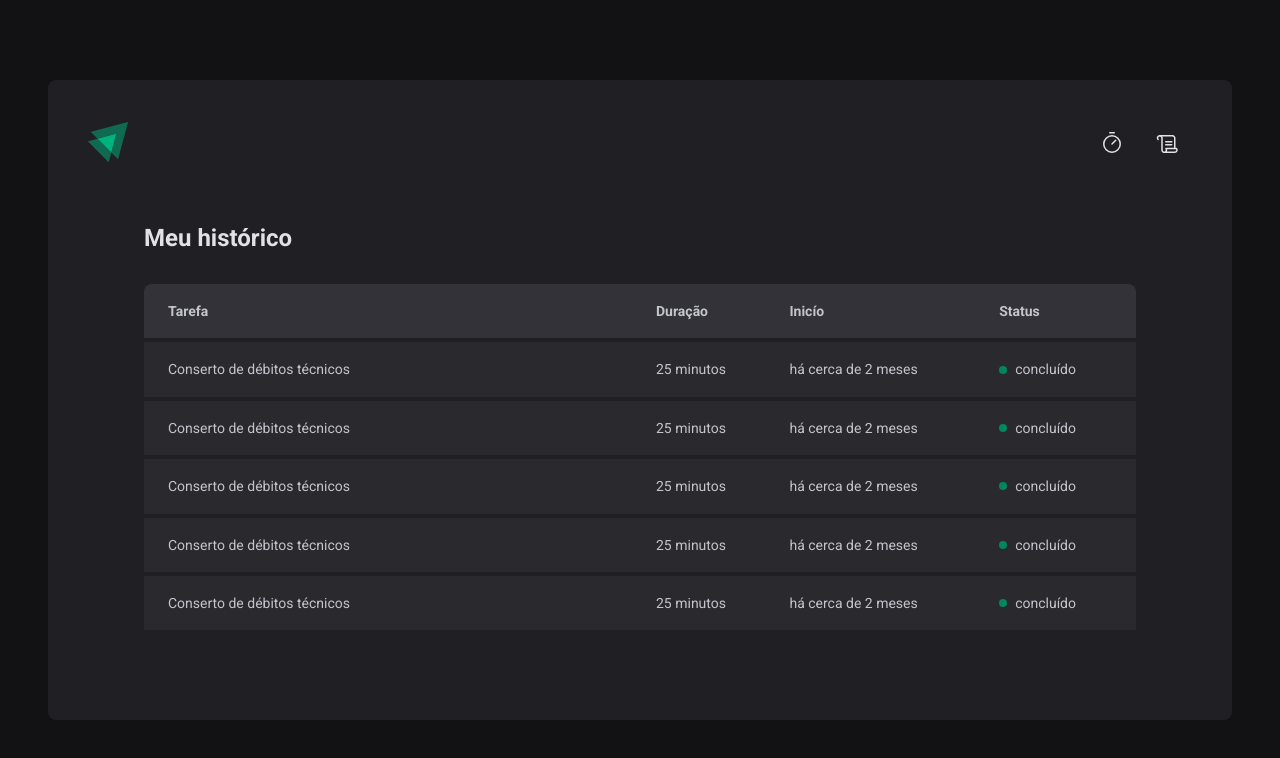
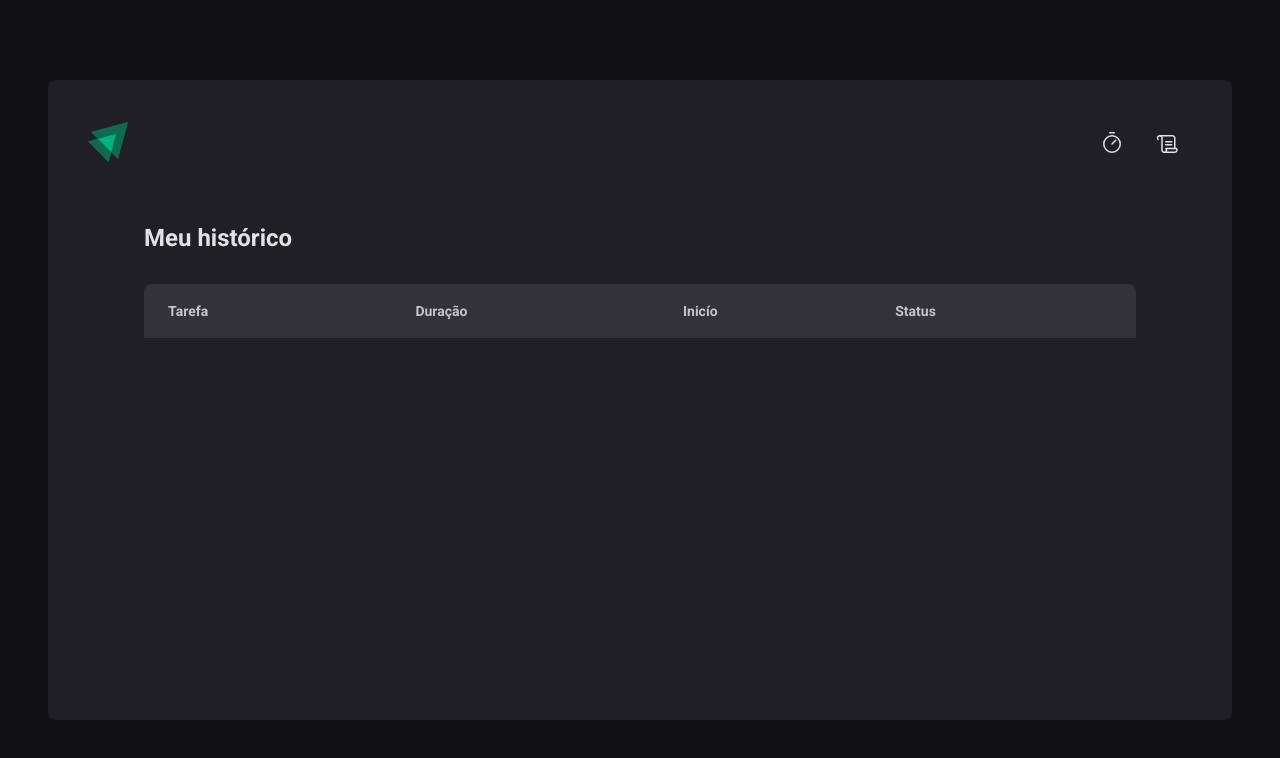
Before and after one commit to Alexandresfi/studies-ignite-times, a React (Vite) app: page /history in a window 1280 px wide. Shown: the top 758 px of the page. Built offline with nearby package versions, Linux system fonts and the light colour scheme.

Commit message:
create context API

```diff
--- a/src/App.tsx
+++ b/src/App.tsx
@@ -5,12 +5,15 @@ import { defaultTheme } from './styles/themes/default'
 
 import { BrowserRouter } from 'react-router-dom'
 import { Router } from './Router'
+import { CyclesContextProvider } from './contexts/CyclesContext'
 
 export function App() {
   return (
     <ThemeProvider theme={defaultTheme}>
       <BrowserRouter>
-        <Router />
+        <CyclesContextProvider>
+          <Router />
+        </CyclesContextProvider>
       </BrowserRouter>
       <GlobalStyle />
     </ThemeProvider>
--- a/src/components/Counter/index.tsx
+++ b/src/components/Counter/index.tsx
@@ -1,7 +1,7 @@
 import { useContext, useEffect } from 'react'
 import { ContainerCounter } from './styles'
 import { differenceInSeconds } from 'date-fns'
-import { CyclesContext } from '../../pages/Home'
+import { CyclesContext } from '../../contexts/CyclesContext'
 
 export function Counterdown() {
   const {
--- a/src/components/NewCycleForm/index.tsx
+++ b/src/components/NewCycleForm/index.tsx
@@ -8,7 +8,7 @@ import {
   TaskTitle,
 } from './styles'
 import { useContext } from 'react'
-import { CyclesContext } from '../../pages/Home'
+import { CyclesContext } from '../../contexts/CyclesContext'
 
 export function NewCycleForm() {
   const { activeCycle } = useContext(CyclesContext)
--- /dev/null
+++ b/src/contexts/CyclesContext.tsx
@@ -0,0 +1,103 @@
+import { ReactNode, createContext, useState } from 'react'
+
+interface Cycle {
+  id: string
+  task: string
+  duration: number
+  startDate: Date
+  interruptedDate?: Date
+  finishDate?: Date
+}
+
+interface NewCycleData {
+  task: string
+  duration: number
+}
+
+interface CyclesContextType {
+  cycles: Cycle[]
+  activeCycle: Cycle | undefined
+  activeCycleId: string | null
+  durationSecondPass: number
+  markCurrentCycleAsFinished: () => void
+  handleDurationSecondPass: (totalSeconds: number) => void
+  createNewCycle: (data: NewCycleData) => void
+  interruptCurrentCycle: () => void
+}
+
+interface CyclesContextProiderProps {
+  children: ReactNode
+}
+
+export const CyclesContext = createContext({} as CyclesContextType)
+
+export function CyclesContextProvider({ children }: CyclesContextProiderProps) {
+  const [cycles, setCyles] = useState<Cycle[]>([])
+  const [activeCycleId, setActiveCycleId] = useState<string | null>(null)
+
+  const [durationSecondPass, setDurationSecondPass] = useState(0)
+
+  function markCurrentCycleAsFinished() {
+    setCyles((state) =>
+      state.map((cycle) => {
+        if (cycle.id === activeCycleId) {
+          return { ...cycle, finishDate: new Date() }
+        } else {
+          return cycle
+        }
+      }),
+    )
+  }
+
+  const activeCycle = cycles.find((cycle) => cycle.id === activeCycleId)
+
+  const handleDurationSecondPass = (totalSeconds: number) => {
+    setDurationSecondPass(totalSeconds)
+  }
+
+  const createNewCycle = (data: NewCycleData) => {
+    const id = String(new Date().getTime())
+
+    const newCycle: Cycle = {
+      id,
+      task: data.task,
+      duration: data.duration,
+      startDate: new Date(),
+    }
+
+    setCyles((state) => [...state, newCycle])
+    setActiveCycleId(id)
+    setDurationSecondPass(0)
+  }
+
+  function interruptCurrentCycle() {
+    setCyles((state) =>
+      state.map((cycle) => {
+        if (cycle.id === activeCycleId) {
+          return { ...cycle, interruptedDate: new Date() }
+        } else {
+          return cycle
+        }
+      }),
+    )
+
+    setActiveCycleId(null)
+  }
+
+  return (
+    <CyclesContext.Provider
+      value={{
+        cycles,
+        activeCycle,
+        activeCycleId,
+        markCurrentCycleAsFinished,
+        durationSecondPass,
+        handleDurationSecondPass,
+        createNewCycle,
+        interruptCurrentCycle,
+      }}
+    >
+      {children}
+    </CyclesContext.Provider>
+  )
+}
--- a/src/pages/Home/index.tsx
+++ b/src/pages/Home/index.tsx
@@ -1,33 +1,20 @@
-import { createContext, useState } from 'react'
-import { Counterdown } from '../../components/Counter'
+import { useContext } from 'react'
+import { FormProvider, useForm } from 'react-hook-form'
+import zod from 'zod'
+import { zodResolver } from '@hookform/resolvers/zod'
+import { HandPalm, Play } from 'phosphor-react'
+
 import {
   ContainerForm,
   ContainerHome,
   StartCountDownButton,
   StopCountDownButton,
 } from './styles'
-import { HandPalm, Play } from 'phosphor-react'
-import zod from 'zod'
-import { zodResolver } from '@hookform/resolvers/zod'
+
+import { Counterdown } from '../../components/Counter'
 import { NewCycleForm } from '../../components/NewCycleForm'
-import { FormProvider, useForm } from 'react-hook-form'
+import { CyclesContext } from '../../contexts/CyclesContext'
 
-interface Cycle {
-  id: string
-  task: string
-  duration: number
-  startDate: Date
-  interruptedDate?: Date
-  finishDate?: Date
-}
-
-interface CyclesContextType {
-  activeCycle: Cycle | undefined
-  activeCycleId: string | null
-  durationSecondPass: number
-  markCurrentCycleAsFinished: () => void
-  handleDurationSecondPass: (totalSeconds: number) => void
-}
 const newCycleFormValidationSchema = zod.object({
   task: zod.string().min(5, 'Informe a tarefa'),
   duration: zod.number().min(1).max(60),
@@ -35,29 +22,9 @@ const newCycleFormValidationSchema = zod.object({
 
 type NewCycleFormData = zod.infer<typeof newCycleFormValidationSchema>
 
-export const CyclesContext = createContext({} as CyclesContextType)
-
 export function Home() {
-  const [cycles, setCyles] = useState<Cycle[]>([])
-  const [activeCycleId, setActiveCycleId] = useState<string | null>(null)
-
-  const [durationSecondPass, setDurationSecondPass] = useState(0)
-
-  function markCurrentCycleAsFinished() {
-    setCyles((state) =>
-      state.map((cycle) => {
-        if (cycle.id === activeCycleId) {
-          return { ...cycle, finishDate: new Date() }
-        } else {
-          return cycle
-        }
-      }),
-    )
-  }
-
-  const activeCycle = cycles.find((cycle) => cycle.id === activeCycleId)
-
-  const id = String(new Date().getTime())
+  const { activeCycle, createNewCycle, interruptCurrentCycle } =
+    useContext(CyclesContext)
 
   const newCycleForm = useForm<NewCycleFormData>({
     resolver: zodResolver(newCycleFormValidationSchema),
@@ -69,59 +36,23 @@ export function Home() {
 
   const { handleSubmit, watch, reset } = newCycleForm
 
+  const handleCreateNewCycle = (data: NewCycleFormData) => {
+    createNewCycle(data)
+    reset()
+  }
+
   const task = watch('task')
   const isSubmitDisable = !task
 
-  const handleDurationSecondPass = (totalSeconds: number) => {
-    setDurationSecondPass(totalSeconds)
-  }
-
-  const hancleCreateNewCycle = (data: NewCycleFormData) => {
-    const newCycle: Cycle = {
-      id,
-      task: data.task,
-      duration: data.duration,
-      startDate: new Date(),
-    }
-
-    setCyles((state) => [...state, newCycle])
-    setActiveCycleId(id)
-    setDurationSecondPass(0)
-    reset()
-  }
-
-  function handleInterruptCycle() {
-    setCyles((state) =>
-      state.map((cycle) => {
-        if (cycle.id === activeCycleId) {
-          return { ...cycle, interruptedDate: new Date() }
-        } else {
-          return cycle
-        }
-      }),
-    )
-
-    setActiveCycleId(null)
-  }
-
   return (
     <ContainerHome>
-      <CyclesContext.Provider
-        value={{
-          activeCycle,
-          activeCycleId,
-          markCurrentCycleAsFinished,
-          durationSecondPass,
-          handleDurationSecondPass,
-        }}
-      >
-        <ContainerForm onSubmit={handleSubmit(hancleCreateNewCycle)} action="">
+      <ContainerForm onSubmit={handleSubmit(handleCreateNewCycle)} action="">
         <FormProvider {...newCycleForm}>
           <NewCycleForm />
         </FormProvider>
         <Counterdown />
         {activeCycle ? (
-            <StopCountDownButton type="button" onClick={handleInterruptCycle}>
+          <StopCountDownButton type="button" onClick={interruptCurrentCycle}>
             <HandPalm size={24} /> Interromper
           </StopCountDownButton>
         ) : (
@@ -130,7 +61,6 @@ export function Home() {
           </StartCountDownButton>
         )}
       </ContainerForm>
-      </CyclesContext.Provider>
     </ContainerHome>
   )
 }
--- a/src/pages/history/index.tsx
+++ b/src/pages/history/index.tsx
@@ -1,6 +1,9 @@
+import { useContext } from 'react'
 import { ContainerTable, ContainerHistory, TaskStatus } from './styles'
+import { CyclesContext } from '../../contexts/CyclesContext'
 
 export function History() {
+  const { cycles } = useContext(CyclesContext)
   return (
     <ContainerHistory>
       <h1>Meu histórico</h1>
@@ -15,46 +18,24 @@ export function History() {
             </tr>
           </thead>
           <tbody>
-            <tr>
-              <td>Conserto de débitos técnicos</td>
-              <td>25 minutos</td>
-              <td>há cerca de 2 meses</td>
-              <td>
-                <TaskStatus colorStatus="green">concluído</TaskStatus>
-              </td>
-            </tr>
-            <tr>
-              <td>Conserto de débitos técnicos</td>
-              <td>25 minutos</td>
-              <td>há cerca de 2 meses</td>
-              <td>
-                <TaskStatus colorStatus="green">concluído</TaskStatus>
-              </td>
-            </tr>
-            <tr>
-              <td>Conserto de débitos técnicos</td>
-              <td>25 minutos</td>
-              <td>há cerca de 2 meses</td>
-              <td>
-                <TaskStatus colorStatus="green">concluído</TaskStatus>
-              </td>
-            </tr>
-            <tr>
-              <td>Conserto de débitos técnicos</td>
-              <td>25 minutos</td>
-              <td>há cerca de 2 meses</td>
-              <td>
-                <TaskStatus colorStatus="green">concluído</TaskStatus>
-              </td>
-            </tr>
-            <tr>
-              <td>Conserto de débitos técnicos</td>
-              <td>25 minutos</td>
-              <td>há cerca de 2 meses</td>
-              <td>
-                <TaskStatus colorStatus="green">concluído</TaskStatus>
-              </td>
-            </tr>
+            {cycles?.map((cycle) => (
+              <tr key={cycle.id}>
+                <td>{cycle.task}</td>
+                <td>{cycle.duration} minutos</td>
+                <td>{cycle.startDate?.toISOString()}</td>
+                <td>
+                  {cycle.finishDate && (
+                    <TaskStatus colorStatus="green">Concluído</TaskStatus>
+                  )}
+                  {cycle.interruptedDate && (
+                    <TaskStatus colorStatus="red">Interrupido</TaskStatus>
+                  )}
+                  {!cycle.interruptedDate && !cycle.finishDate && (
+                    <TaskStatus colorStatus="yellow">Em andamento</TaskStatus>
+                  )}
+                </td>
+              </tr>
+            ))}
           </tbody>
         </table>
       </ContainerTable>
```
Lines whose indentation alone changed are shown as unchanged.
